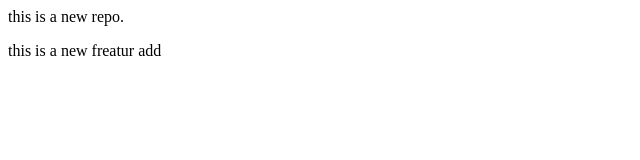
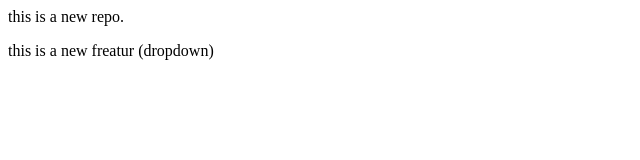
Before and after one commit to Sanwwarhussaingit/localrepo, a plain HTML site: page index.html in a window 1280 px wide. Shown: the full height of the page, 0-640 px from the left. Drawn offline with Linux system fonts and the light colour scheme.

Commit message:
Add dropdown

```diff
--- a/index.html
+++ b/index.html
@@ -1,2 +1,2 @@
 <p>this is a new repo.</p>
-<p>this is a new freatur add</p>
+<p>this is a new freatur (dropdown)</p>
```
